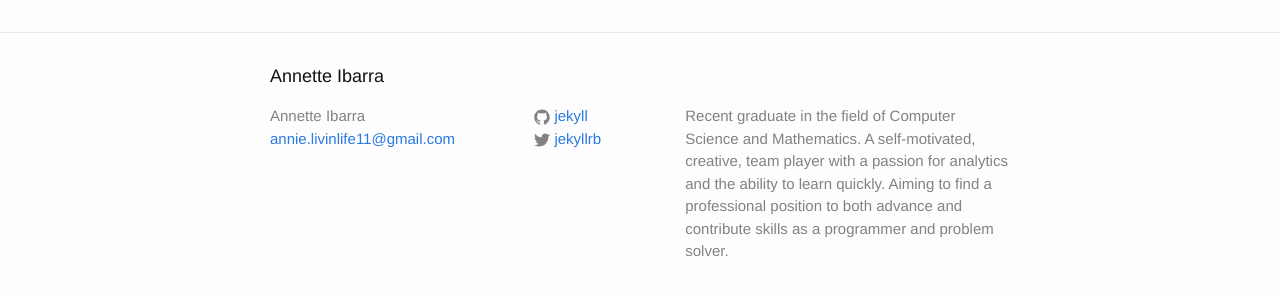
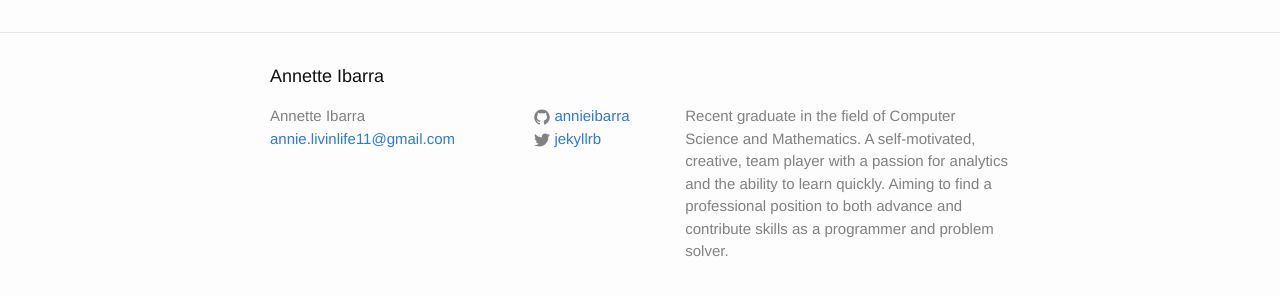
Before and after one commit to annieibarra/annieibarra.github.io, a Jekyll site: the page built from index.html, in a window 1280 px wide. Shown: the part 264-560 px from the top of the page. Built offline with Jekyll 4.4.1, drawn with Linux system fonts in a browser that asks for light colours.

Commit message:
Add github username

```diff
--- a/_config.yml
+++ b/_config.yml
@@ -16,7 +16,7 @@ description: > # this means to ignore newlines until "baseurl:"
 baseurl: "" # the subpath of your site, e.g. /blog
 url: "http://yourdomain.com" # the base hostname & protocol for your site
 twitter_username: jekyllrb
-github_username:  jekyll
+github_username:  annieibarra
 
 # Build settings
 markdown: kramdown
```
